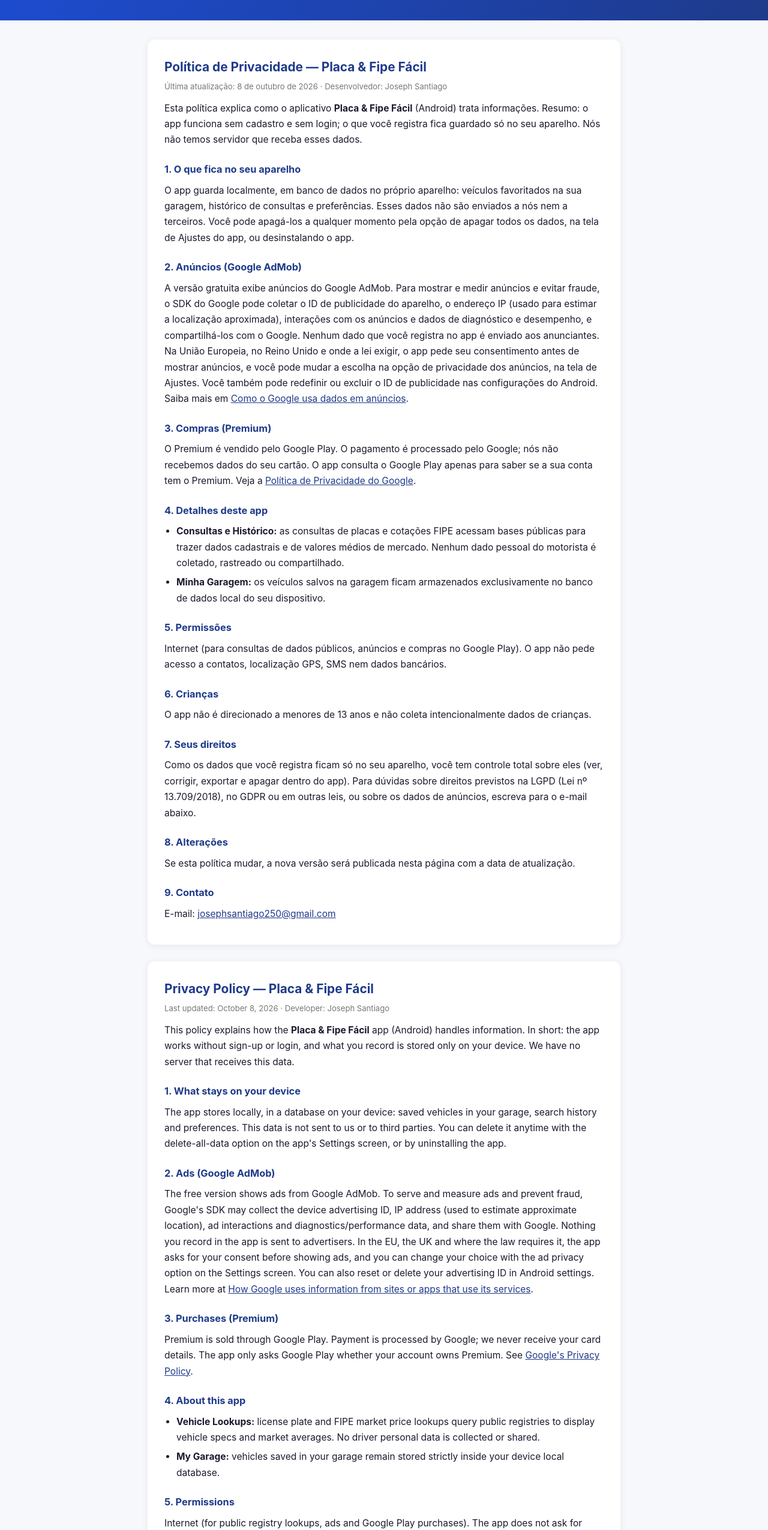
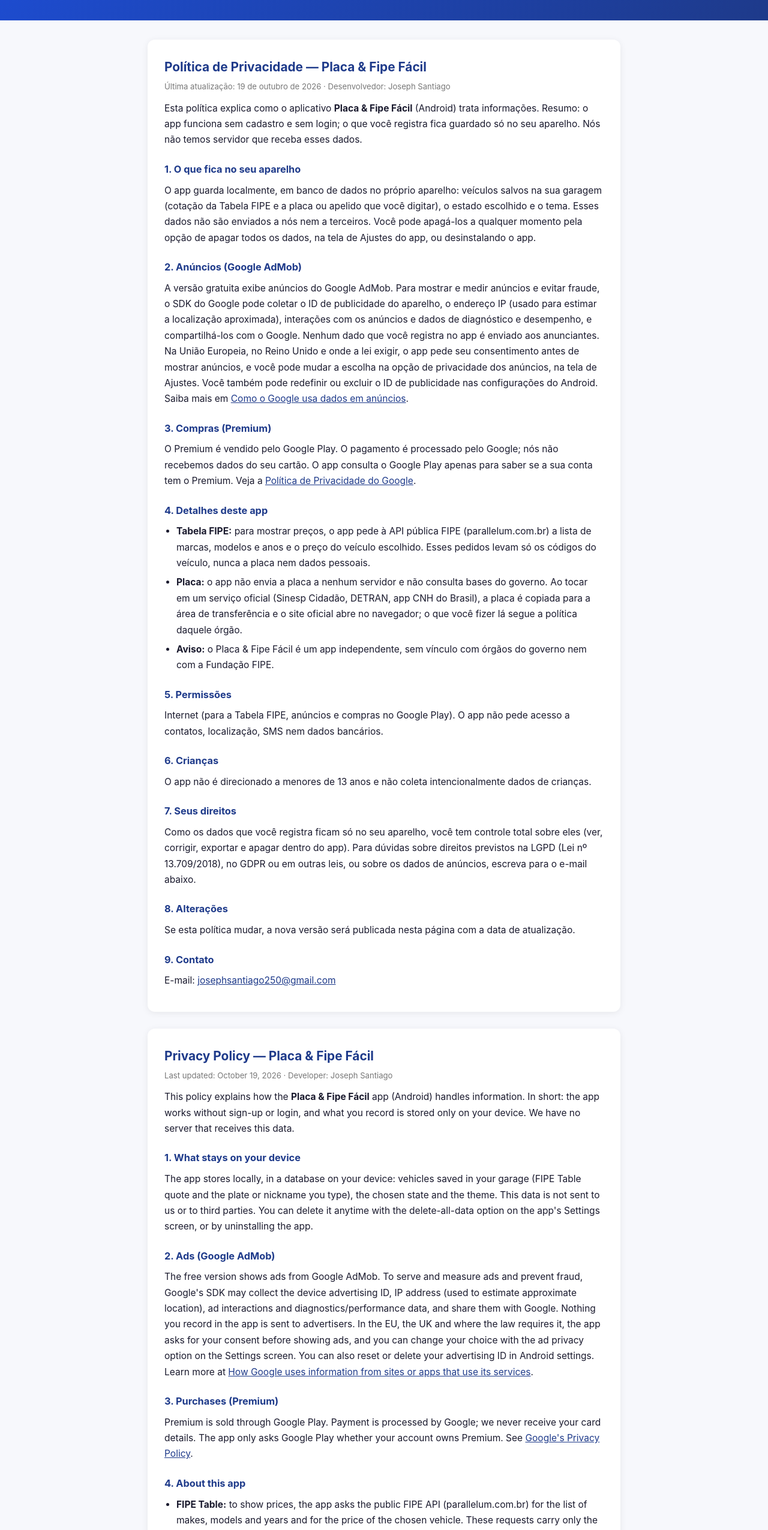
Before and after one commit to josephsantiagos/pilitica-de-privacidade-play-sotre-, a plain HTML site: page placa.html in a window 1280 px wide. Shown: the part 182-2733 px from the top of the page at 60% size. Drawn offline with Linux system fonts and the light colour scheme.

Commit message:
Placa & Fipe Fácil: política atualizada (sem consulta de placa, fontes oficiais, aviso de independência)

```diff
--- a/placa.html
+++ b/placa.html
@@ -34,13 +34,13 @@
 <main>
 <section class="card" id="pt" lang="pt-BR">
   <h2 class="lang">Política de Privacidade — Placa & Fipe Fácil</h2>
-  <p class="updated">Última atualização: 8 de outubro de 2026 · Desenvolvedor: Joseph Santiago</p>
+  <p class="updated">Última atualização: 19 de outubro de 2026 · Desenvolvedor: Joseph Santiago</p>
   <p>Esta política explica como o aplicativo <b>Placa & Fipe Fácil</b> (Android) trata informações. Resumo: o app funciona sem cadastro e sem login; o que você registra fica guardado só no seu aparelho. Nós não temos servidor que receba esses dados.</p>
-  <h3>1. O que fica no seu aparelho</h3><p>O app guarda localmente, em banco de dados no próprio aparelho: veículos favoritados na sua garagem, histórico de consultas e preferências. Esses dados não são enviados a nós nem a terceiros. Você pode apagá-los a qualquer momento pela opção de apagar todos os dados, na tela de Ajustes do app, ou desinstalando o app.</p>
+  <h3>1. O que fica no seu aparelho</h3><p>O app guarda localmente, em banco de dados no próprio aparelho: veículos salvos na sua garagem (cotação da Tabela FIPE e a placa ou apelido que você digitar), o estado escolhido e o tema. Esses dados não são enviados a nós nem a terceiros. Você pode apagá-los a qualquer momento pela opção de apagar todos os dados, na tela de Ajustes do app, ou desinstalando o app.</p>
   <h3>2. Anúncios (Google AdMob)</h3><p>A versão gratuita exibe anúncios do Google AdMob. Para mostrar e medir anúncios e evitar fraude, o SDK do Google pode coletar o ID de publicidade do aparelho, o endereço IP (usado para estimar a localização aproximada), interações com os anúncios e dados de diagnóstico e desempenho, e compartilhá-los com o Google. Nenhum dado que você registra no app é enviado aos anunciantes. Na União Europeia, no Reino Unido e onde a lei exigir, o app pede seu consentimento antes de mostrar anúncios, e você pode mudar a escolha na opção de privacidade dos anúncios, na tela de Ajustes. Você também pode redefinir ou excluir o ID de publicidade nas configurações do Android. Saiba mais em <a href="https://policies.google.com/technologies/ads">Como o Google usa dados em anúncios</a>.</p>
   <h3>3. Compras (Premium)</h3><p>O Premium é vendido pelo Google Play. O pagamento é processado pelo Google; nós não recebemos dados do seu cartão. O app consulta o Google Play apenas para saber se a sua conta tem o Premium. Veja a <a href="https://policies.google.com/privacy">Política de Privacidade do Google</a>.</p>
-  <h3>4. Detalhes deste app</h3><ul><li><b>Consultas e Histórico:</b> as consultas de placas e cotações FIPE acessam bases públicas para trazer dados cadastrais e de valores médios de mercado. Nenhum dado pessoal do motorista é coletado, rastreado ou compartilhado.</li><li><b>Minha Garagem:</b> os veículos salvos na garagem ficam armazenados exclusivamente no banco de dados local do seu dispositivo.</li></ul>
-  <h3>5. Permissões</h3><p>Internet (para consultas de dados públicos, anúncios e compras no Google Play). O app não pede acesso a contatos, localização GPS, SMS nem dados bancários.</p>
+  <h3>4. Detalhes deste app</h3><ul><li><b>Tabela FIPE:</b> para mostrar preços, o app pede à API pública FIPE (parallelum.com.br) a lista de marcas, modelos e anos e o preço do veículo escolhido. Esses pedidos levam só os códigos do veículo, nunca a placa nem dados pessoais.</li><li><b>Placa:</b> o app não envia a placa a nenhum servidor e não consulta bases do governo. Ao tocar em um serviço oficial (Sinesp Cidadão, DETRAN, app CNH do Brasil), a placa é copiada para a área de transferência e o site oficial abre no navegador; o que você fizer lá segue a política daquele órgão.</li><li><b>Aviso:</b> o Placa &amp; Fipe Fácil é um app independente, sem vínculo com órgãos do governo nem com a Fundação FIPE.</li></ul>
+  <h3>5. Permissões</h3><p>Internet (para a Tabela FIPE, anúncios e compras no Google Play). O app não pede acesso a contatos, localização, SMS nem dados bancários.</p>
   <h3>6. Crianças</h3><p>O app não é direcionado a menores de 13 anos e não coleta intencionalmente dados de crianças.</p>
   <h3>7. Seus direitos</h3><p>Como os dados que você registra ficam só no seu aparelho, você tem controle total sobre eles (ver, corrigir, exportar e apagar dentro do app). Para dúvidas sobre direitos previstos na LGPD (Lei nº 13.709/2018), no GDPR ou em outras leis, ou sobre os dados de anúncios, escreva para o e-mail abaixo.</p>
   <h3>8. Alterações</h3><p>Se esta política mudar, a nova versão será publicada nesta página com a data de atualização.</p>
@@ -48,13 +48,13 @@
 </section>
 <section class="card" id="en" lang="en">
   <h2 class="lang">Privacy Policy — Placa & Fipe Fácil</h2>
-  <p class="updated">Last updated: October 8, 2026 · Developer: Joseph Santiago</p>
+  <p class="updated">Last updated: October 19, 2026 · Developer: Joseph Santiago</p>
   <p>This policy explains how the <b>Placa & Fipe Fácil</b> app (Android) handles information. In short: the app works without sign-up or login, and what you record is stored only on your device. We have no server that receives this data.</p>
-  <h3>1. What stays on your device</h3><p>The app stores locally, in a database on your device: saved vehicles in your garage, search history and preferences. This data is not sent to us or to third parties. You can delete it anytime with the delete-all-data option on the app's Settings screen, or by uninstalling the app.</p>
+  <h3>1. What stays on your device</h3><p>The app stores locally, in a database on your device: vehicles saved in your garage (FIPE Table quote and the plate or nickname you type), the chosen state and the theme. This data is not sent to us or to third parties. You can delete it anytime with the delete-all-data option on the app's Settings screen, or by uninstalling the app.</p>
   <h3>2. Ads (Google AdMob)</h3><p>The free version shows ads from Google AdMob. To serve and measure ads and prevent fraud, Google's SDK may collect the device advertising ID, IP address (used to estimate approximate location), ad interactions and diagnostics/performance data, and share them with Google. Nothing you record in the app is sent to advertisers. In the EU, the UK and where the law requires it, the app asks for your consent before showing ads, and you can change your choice with the ad privacy option on the Settings screen. You can also reset or delete your advertising ID in Android settings. Learn more at <a href="https://policies.google.com/technologies/ads">How Google uses information from sites or apps that use its services</a>.</p>
   <h3>3. Purchases (Premium)</h3><p>Premium is sold through Google Play. Payment is processed by Google; we never receive your card details. The app only asks Google Play whether your account owns Premium. See <a href="https://policies.google.com/privacy">Google's Privacy Policy</a>.</p>
-  <h3>4. About this app</h3><ul><li><b>Vehicle Lookups:</b> license plate and FIPE market price lookups query public registries to display vehicle specs and market averages. No driver personal data is collected or shared.</li><li><b>My Garage:</b> vehicles saved in your garage remain stored strictly inside your device local database.</li></ul>
-  <h3>5. Permissions</h3><p>Internet (for public registry lookups, ads and Google Play purchases). The app does not ask for contacts, GPS location, SMS or banking data.</p>
+  <h3>4. About this app</h3><ul><li><b>FIPE Table:</b> to show prices, the app asks the public FIPE API (parallelum.com.br) for the list of makes, models and years and for the price of the chosen vehicle. These requests carry only the vehicle codes, never the plate or personal data.</li><li><b>Plate:</b> the app does not send the plate to any server and does not query government databases. When you tap an official service (Sinesp Cidadão, DETRAN, app CNH do Brasil), the plate is copied to the clipboard and the official website opens in the browser; what you do there follows that agency's policy.</li><li><b>Disclaimer:</b> Placa &amp; Fipe Fácil is an independent app, not affiliated with any government agency or with the FIPE Foundation.</li></ul>
+  <h3>5. Permissions</h3><p>Internet (for the FIPE Table, ads and Google Play purchases). The app does not ask for contacts, location, SMS or banking data.</p>
   <h3>6. Children</h3><p>The app is not directed to children under 13 and does not knowingly collect children's data.</p>
   <h3>7. Your rights</h3><p>Because the data you record stays on your device, you have full control over it (view, edit, export and delete inside the app). For questions about your rights under the GDPR, CCPA, LGPD or other laws, or about ad data, write to the e-mail below.</p>
   <h3>8. Changes</h3><p>If this policy changes, the new version will be published on this page with its update date.</p>
@@ -62,13 +62,13 @@
 </section>
 <section class="card" id="es" lang="es">
   <h2 class="lang">Política de Privacidad — Placa & Fipe Fácil</h2>
-  <p class="updated">Última actualización: 8 de octubre de 2026 · Desarrollador: Joseph Santiago</p>
+  <p class="updated">Última actualización: 19 de octubre de 2026 · Desarrollador: Joseph Santiago</p>
   <p>Esta política explica cómo la app <b>Placa & Fipe Fácil</b> (Android) trata la información. En resumen: la app funciona sin registro ni inicio de sesión, y lo que registras se guarda solo en tu dispositivo. No tenemos ningún servidor que reciba estos datos.</p>
-  <h3>1. Lo que queda en tu dispositivo</h3><p>La app guarda localmente, en una base de datos en tu dispositivo: vehículos guardados en su garaje, historial de consultas y preferencias. Estos datos no se envían a nosotros ni a terceros. Puedes borrarlos cuando quieras con la opción de borrar todos los datos, en la pantalla de Ajustes de la app, o desinstalando la app.</p>
+  <h3>1. Lo que queda en tu dispositivo</h3><p>La app guarda localmente, en una base de datos en tu dispositivo: vehículos guardados en tu garaje (cotización de la Tabla FIPE y la placa o apodo que escribas), el estado elegido y el tema. Estos datos no se envían a nosotros ni a terceros. Puedes borrarlos cuando quieras con la opción de borrar todos los datos, en la pantalla de Ajustes de la app, o desinstalando la app.</p>
   <h3>2. Anuncios (Google AdMob)</h3><p>La versión gratuita muestra anuncios de Google AdMob. Para mostrar y medir anuncios y prevenir fraudes, el SDK de Google puede recopilar el ID de publicidad del dispositivo, la dirección IP (usada para estimar la ubicación aproximada), las interacciones con los anuncios y datos de diagnóstico y rendimiento, y compartirlos con Google. Nada de lo que registras en la app se envía a los anunciantes. En la Unión Europea, el Reino Unido y donde la ley lo exija, la app pide tu consentimiento antes de mostrar anuncios, y puedes cambiar tu elección con la opción de privacidad de los anuncios, en la pantalla de Ajustes. También puedes restablecer o eliminar tu ID de publicidad en los ajustes de Android. Más información en <a href="https://policies.google.com/technologies/ads">Cómo usa Google los datos en la publicidad</a>.</p>
   <h3>3. Compras (Premium)</h3><p>Premium se vende a través de Google Play. Google procesa el pago; nunca recibimos los datos de tu tarjeta. La app solo consulta a Google Play si tu cuenta tiene Premium. Consulta la <a href="https://policies.google.com/privacy">Política de Privacidad de Google</a>.</p>
-  <h3>4. Detalles de esta app</h3><ul><li><b>Consultas e Historial:</b> las consultas de placas y cotizaciones FIPE acceden a bases públicas para mostrar especificaciones y valores de mercado. No se recopilan ni comparten datos personales.</li><li><b>Mi Garaje:</b> los vehículos guardados en el garaje permanecen almacenados exclusivamente en el dispositivo.</li></ul>
-  <h3>5. Permisos</h3><p>Internet (para consultas públicas, anuncios y compras en Google Play). La app no solicita contactos, ubicación GPS, SMS ni datos bancarios.</p>
+  <h3>4. Detalles de esta app</h3><ul><li><b>Tabla FIPE:</b> para mostrar precios, la app pide a la API pública FIPE (parallelum.com.br) la lista de marcas, modelos y años y el precio del vehículo elegido. Esos pedidos llevan solo los códigos del vehículo, nunca la placa ni datos personales.</li><li><b>Placa:</b> la app no envía la placa a ningún servidor y no consulta bases del gobierno. Al tocar un servicio oficial (Sinesp Cidadão, DETRAN, app CNH do Brasil), la placa se copia al portapapeles y el sitio oficial se abre en el navegador; lo que hagas allí sigue la política de ese órgano.</li><li><b>Aviso:</b> Placa &amp; Fipe Fácil es una app independiente, sin vínculo con órganos del gobierno ni con la Fundación FIPE.</li></ul>
+  <h3>5. Permisos</h3><p>Internet (para la Tabla FIPE, anuncios y compras en Google Play). La app no solicita contactos, ubicación, SMS ni datos bancarios.</p>
   <h3>6. Menores</h3><p>La app no está dirigida a menores de 13 años y no recopila intencionalmente datos de menores.</p>
   <h3>7. Tus derechos</h3><p>Como los datos que registras quedan en tu dispositivo, tienes control total sobre ellos (ver, corregir, exportar y borrar dentro de la app). Para dudas sobre tus derechos según el RGPD, la LGPD u otras leyes, o sobre los datos de anuncios, escribe al correo de abajo.</p>
   <h3>8. Cambios</h3><p>Si esta política cambia, la nueva versión se publicará en esta página con su fecha de actualización.</p>
```
